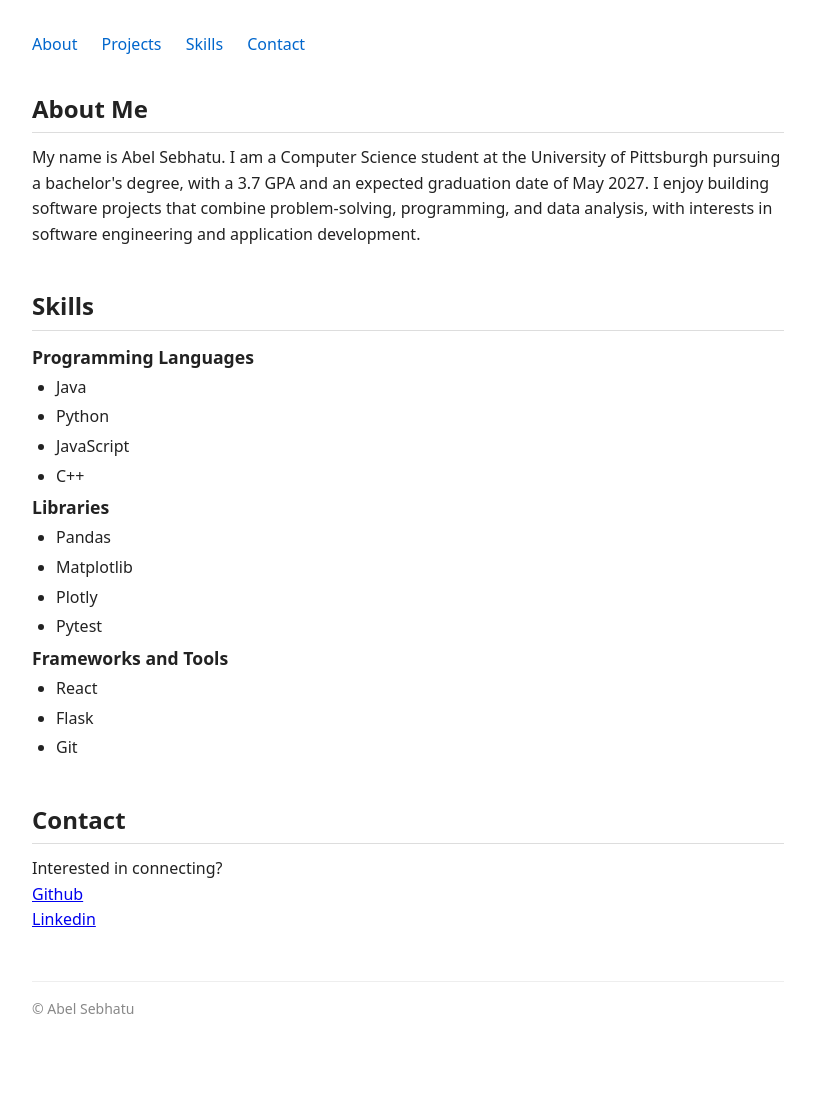
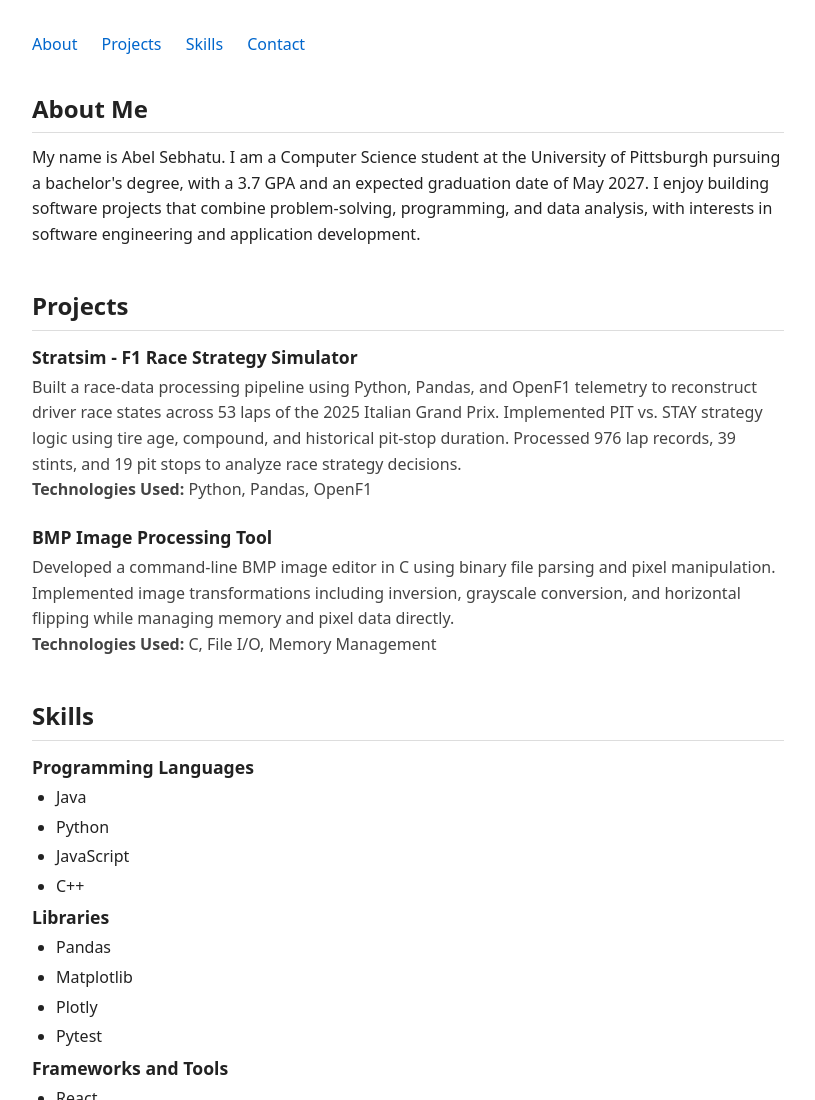
Before and after one commit to ABT0002/PersonalPortfolio, a plain HTML site: page index.html in a window 1280 px wide. Shown: the top 1100 px of the page, without its empty margins (232-1047 px from the left). Before the commit the page ends 1052 px from the top, so only its background shows below. Drawn offline with Linux system fonts and the light colour scheme.

Commit message:
Restored the project section after testing

```diff
--- a/index.html
+++ b/index.html
@@ -32,7 +32,34 @@
       </p>
     </section>
 
+    <section id="projects">
+      <h2>Projects</h2>
 
+
+      <div class="project">
+        <h3>Stratsim - F1 Race Strategy Simulator</h3>
+        <p>
+          Built a race-data processing pipeline using Python, Pandas,
+          and OpenF1 telemetry to reconstruct driver race states across
+          53 laps of the 2025 Italian Grand Prix. Implemented PIT vs.
+          STAY strategy logic using tire age, compound, and historical
+          pit-stop duration. Processed 976 lap records, 39 stints,
+          and 19 pit stops to analyze race strategy decisions.
+        </p>
+        <p><strong>Technologies Used:</strong> Python, Pandas, OpenF1</p>
+      </div>
+      <div class="project">
+        <h3>BMP Image Processing Tool</h3>
+        <p>
+          Developed a command-line BMP image editor in C using binary
+          file parsing and pixel manipulation. Implemented image
+          transformations including inversion, grayscale conversion,
+          and horizontal flipping while managing memory and pixel
+          data directly.
+        </p>
+        <p><strong>Technologies Used:</strong> C, File I/O, Memory Management</p>
+      </div>
+    </section>
 
     <section id="skills">
       <h2>Skills</h2>
```
